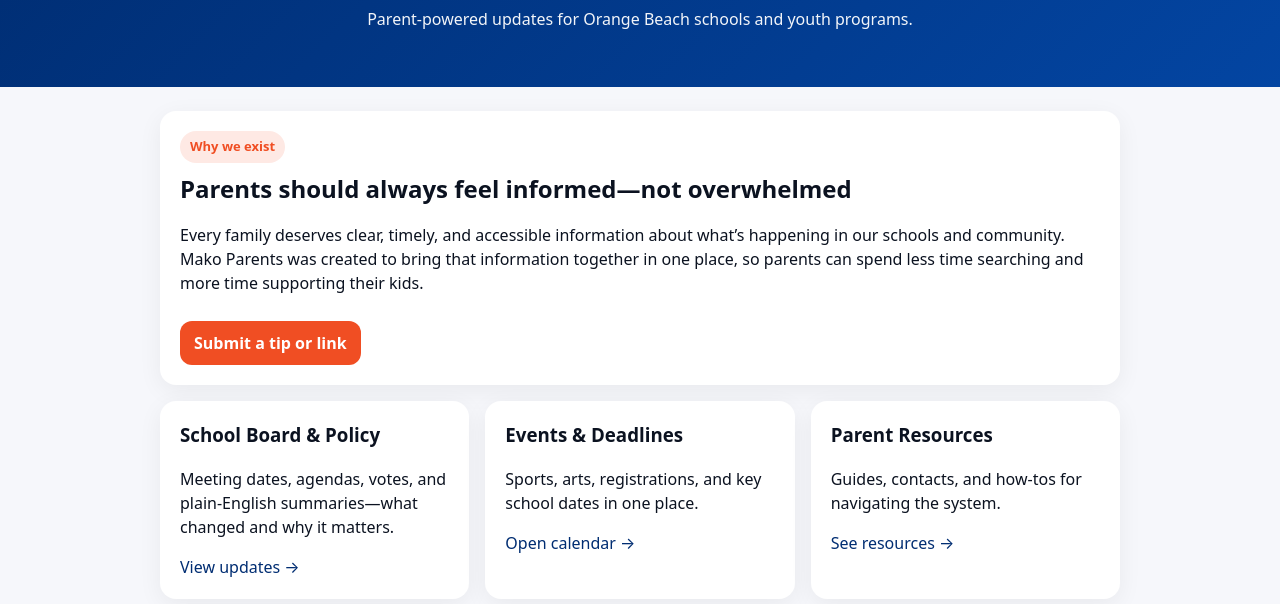
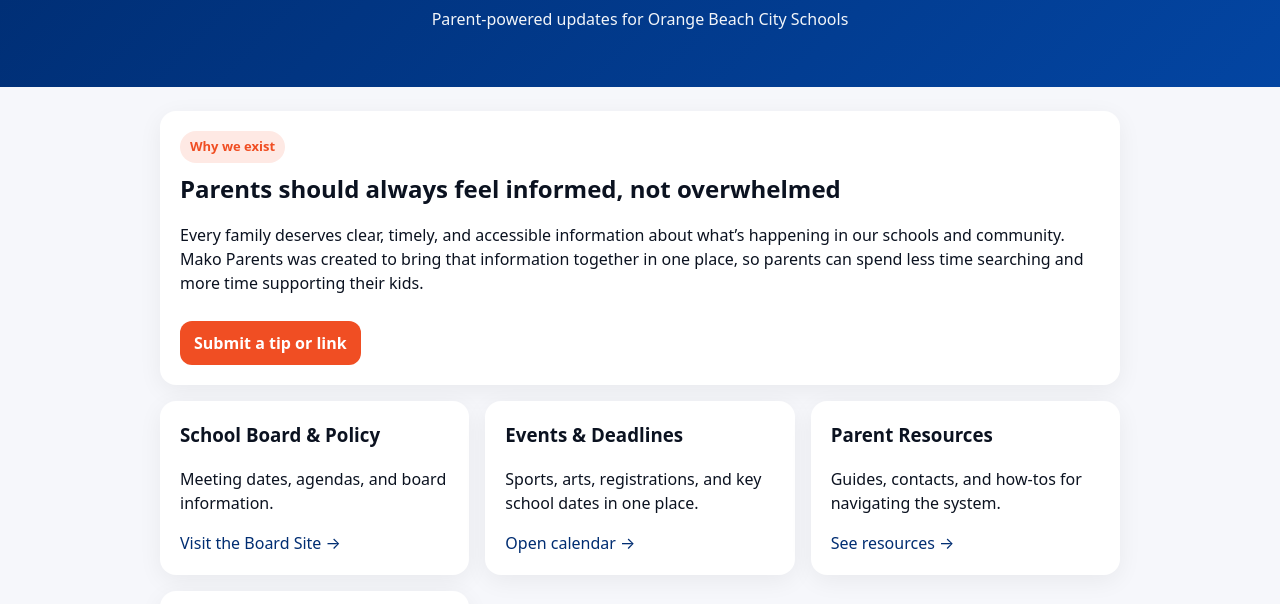
Before and after one commit to neelifaulkner/makoparents, a plain HTML site: page index.html in a window 1280 px wide. Shown: the part 174-778 px from the top of the page. Drawn offline with Linux system fonts and the light colour scheme.

Commit message:
Update index.html

```diff
--- a/index.html
+++ b/index.html
@@ -49,14 +49,14 @@
   <!-- Hero -->
   <header class="hero">
     <h1>Mako Parents</h1>
-    <p>Parent-powered updates for Orange Beach schools and youth programs.</p>
+    <p>Parent-powered updates for Orange Beach City Schools</p>
   </header>
 
   <main class="wrap">
     <!-- WHY WE EXIST -->
     <section class="card" style="margin-bottom:16px;">
       <span class="pill">Why we exist</span>
-      <h2 style="margin:8px 0 8px;">Parents should always feel informed—not overwhelmed</h2>
+      <h2 style="margin:8px 0 8px;">Parents should always feel informed, not overwhelmed</h2>
       <p>Every family deserves clear, timely, and accessible information about what’s happening in our schools and community. Mako Parents was created to bring that information together in one place, so parents can spend less time searching and more time supporting their kids.</p>
       <a class="cta" href="/submit.html">Submit a tip or link</a>
     </section>
@@ -65,8 +65,8 @@
     <section class="grid">
       <article class="card">
         <h3 style="margin-top:0;">School Board & Policy</h3>
-        <p>Meeting dates, agendas, votes, and plain-English summaries—what changed and why it matters.</p>
-        <a href="/updates/">View updates →</a>
+        <p>Meeting dates, agendas, and board information.</p>
+        <a href="https://www.orangebeachboe.org/school-board" target="_blank" rel="noopener">Visit the Board Site →</a>
       </article>
 
       <article class="card">
```
